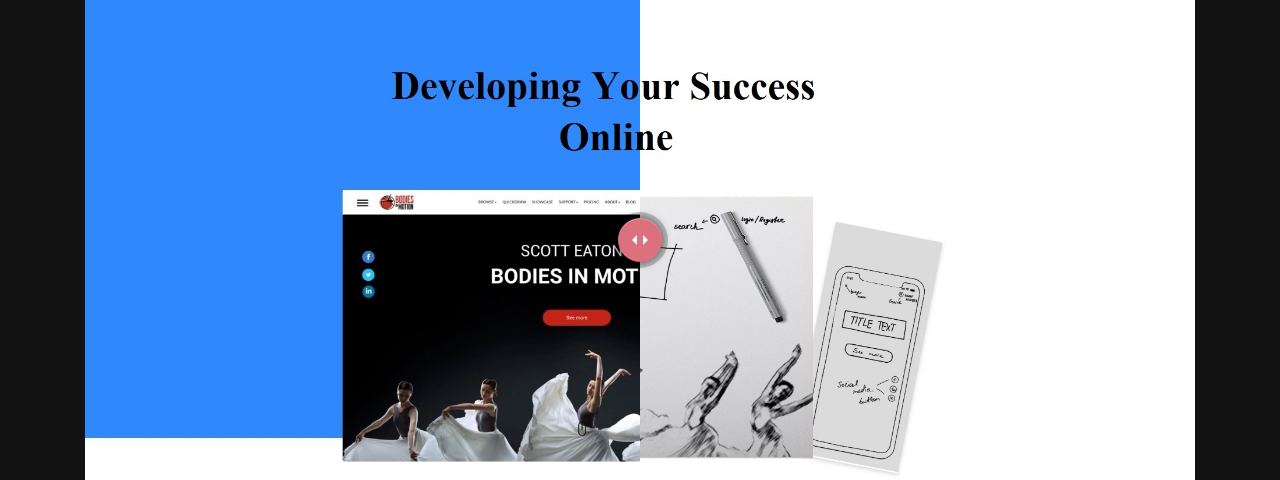
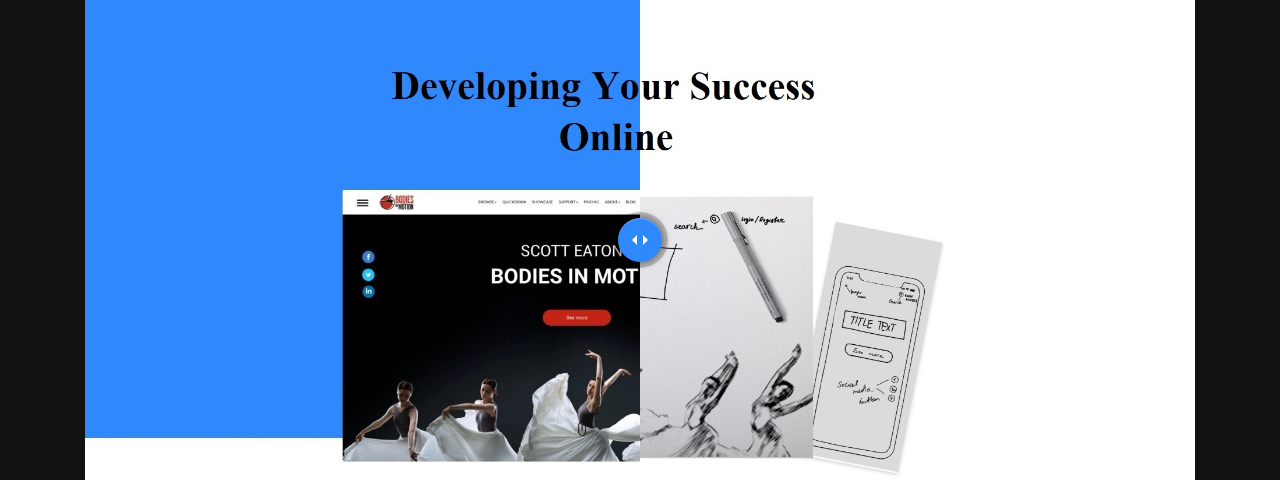
Before and after one commit to Abhijith14/Buddy-Developer-Launch, a PHP site: page / in a window 1280 px wide. Shown: the part 961-1441 px from the top of the page. Run offline with PHP 8.4, Linux system fonts and the light colour scheme; some libraries are stand-ins or nearby versions; some web fonts are replaced.

Commit message:
second Try

```diff
--- a/cssS/style.css
+++ b/cssS/style.css
@@ -139,7 +139,7 @@ header {
   margin-left: -22px;
   margin-top: -22px;
   border-radius: 50%;
-  background: #dc717d url("../img/cd-arrows.svg") no-repeat center center;
+  background: #2f89fc url("../img/cd-arrows.svg") no-repeat center center;
   cursor: move;
   box-shadow: 0 0 0 6px rgba(0, 0, 0, 0.2), 0 0 10px rgba(0, 0, 0, 0.6), inset 0 1px 0 rgba(255, 255, 255, 0.3);
   opacity: 0;
```
